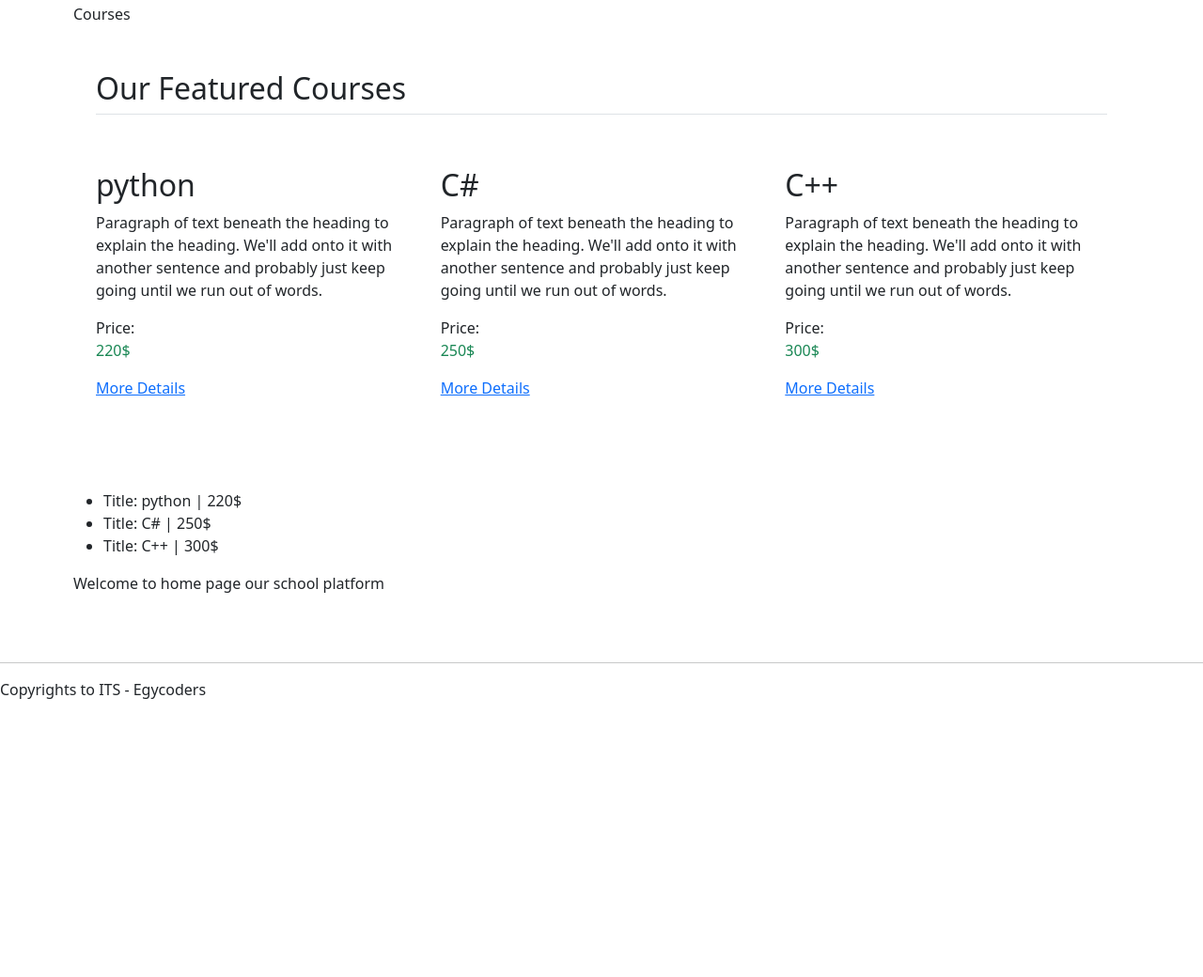
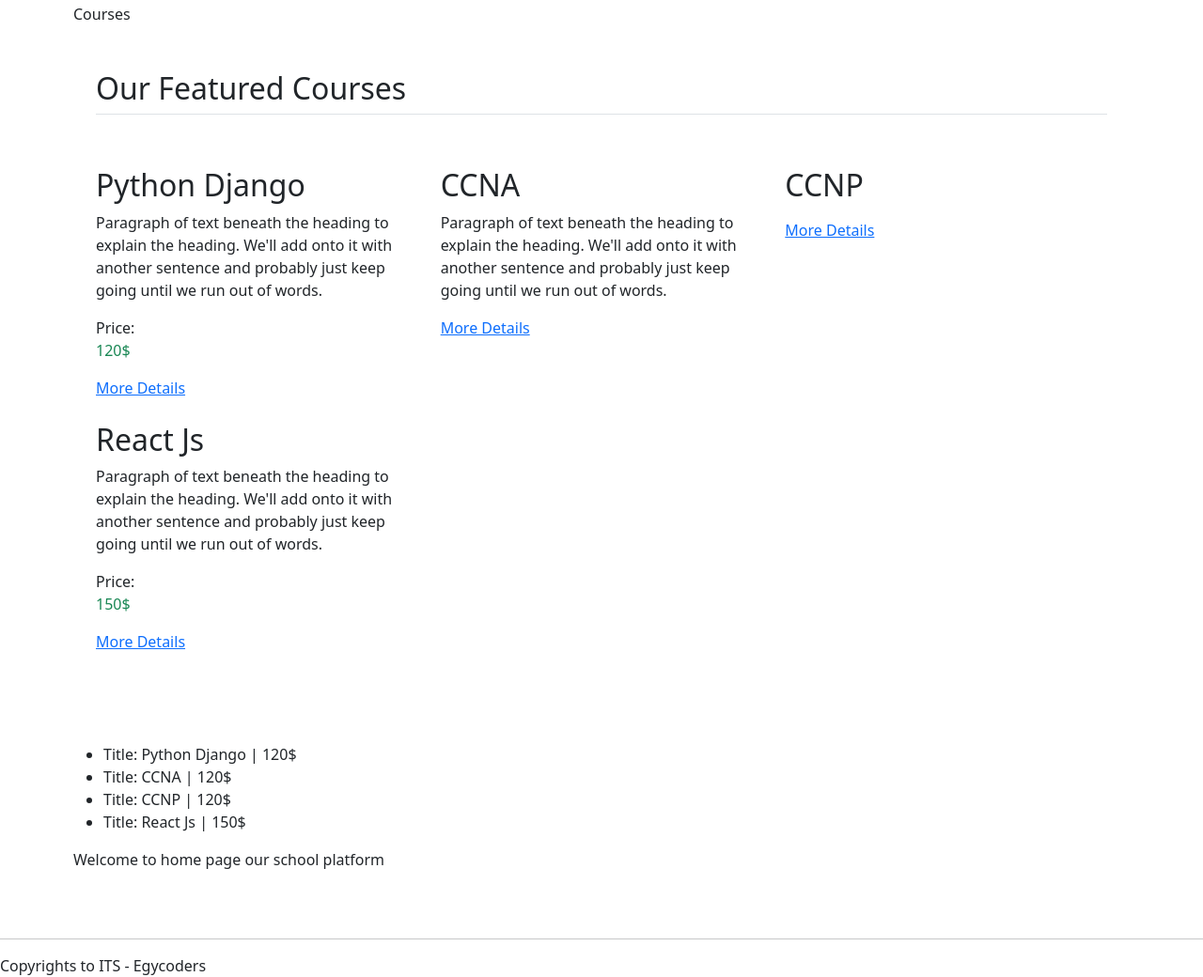
Before and after one commit to egy-coders/school, a Django app: page / in a window 1280 px wide. Shown: the part 321-1361 px from the top of the page at 94% size. Before the commit the page ends 1065 px from the top, so only its background shows below. Run offline with Django 5.2, Linux system fonts and the light colour scheme; data comes from the database, SQL or seed files in the repository; some libraries are stand-ins or nearby versions.

Commit message:
Session10

```diff
--- a/core/admin.py
+++ b/core/admin.py
@@ -7,3 +7,4 @@
 admin.site.register(Course)
 admin.site.register(Student)
 admin.site.register(Profile)
+admin.site.register(StudentCourse)
--- a/core/models.py
+++ b/core/models.py
@@ -54,6 +54,8 @@
 course1.student_set.all() # default related_name
 course1.students.all() # related_name = students
 
+through=""
+
 """
 
 class Cat(models.Model): # Parent Super One side
@@ -71,6 +73,10 @@
     cat = models.ForeignKey(Cat, on_delete=models.SET_NULL, related_name="courses", null=True) # cat_id
     title = models.CharField(max_length=200)
     level = models.CharField(choices=LEVEL_CHOICES)
+    description = models.TextField(null=True, blank=True)
+    price = models.IntegerField()
+    featured = models.BooleanField(default=False) # course not featured
+    image = models.ImageField(upload_to='course_images', null=True, blank=True)
     # students =
 
     def __str__(self):
@@ -87,12 +93,24 @@
     name = models.CharField(max_length=200)
     dob = models.DateField(blank=True, null=True)
     grade = models.CharField(choices=GRADE_CHOICES)
-    courses = models.ManyToManyField(Course, related_name='students')
+    courses = models.ManyToManyField(Course, through='StudentCourse', related_name='students')
 
+    def __str__(self):
+        return f"{self.name}"
+
+class StudentCourse(models.Model):
+    # id
+    student = models.ForeignKey(Student, on_delete=models.CASCADE) # student_id
+    course = models.ForeignKey(Course, on_delete=models.CASCADE)   # course_id
+    score = models.DecimalField(max_digits=5, decimal_places=2) # 100.00
+
+    class Meta: # options
+        verbose_name = 'Enrollement'
+        unique_together = ('student', 'course')
 
 
     def __str__(self):
-        return f"{self.name}"
+        return f"{self.student} - {self.course} - {self.score}"
 
 class Profile(models.Model):
     student = models.OneToOneField(Student, on_delete=models.CASCADE)
--- a/core/templates/home.html
+++ b/core/templates/home.html
@@ -127,17 +127,28 @@
         <h2 class="pb-2 border-bottom">Our Featured Courses</h2>
         <div class="row g-4 py-5 row-cols-1 row-cols-lg-3">
             {% for course in courses %}
+            {% if course.featured %}
             <div class="feature col">
                 <div class="feature-icon bg-primary bg-gradient">
                 </div>
                 <h2>{{course.title}}</h2>
-                <p>Paragraph of text beneath the heading to explain the heading. We'll add onto it with another sentence
-                    and probably just keep going until we run out of words.</p>
+                <p>{{course.description}}</p>
                 Price: <p class="text-success">{{course.price}}$</p>
-                <a href="#" class="icon-link">
+                <a href="{% url 'course' course.title %}" class="icon-link">
                     More Details
                 </a>
             </div>
+            {% else %}
+            <div class="feature col">
+                <div class="feature-icon bg-primary bg-gradient">
+                </div>
+                <h2>{{course.title}}</h2>
+                <p>{{course.description}}</p>
+                <a href="{% url 'course' course.title %}" class="icon-link">
+                    More Details
+                </a>
+            </div>
+            {% endif %}
             {% endfor %}
         </div>
     </div>
--- a/core/urls.py
+++ b/core/urls.py
@@ -8,4 +8,5 @@
     path('course/<int:id>/', course, name='course'),
     path('profile/', student_profile, name='student_profile'),
     path('login/', login_page, name='login'),
+    path('courses/<str:course_title>/', course, name='course'),
 ]
--- a/core/views.py
+++ b/core/views.py
@@ -1,5 +1,6 @@
 from django.shortcuts import render
 from django.shortcuts import HttpResponse
+from .models import *
 
 # Create your views (controller) here.
 """
@@ -12,27 +13,10 @@
 
 def home_page(request):
     # return HttpResponse('Home Page')
-    courses = [
-        {
-            'id':1,
-            'title':'python',
-            'price':220
-        },
-        {
-            'id':2,
-            'title':'C#',
-            'price':250
-        },
-        {
-            'id':3,
-            'title':'C++',
-            'price':300
-        },
-    ]
-    # Model Courses
+    # courses = Course.objects.filter(featured=True)[:1] # limit items
+    courses = Course.objects.all()
     context = {
         'page_title' : 'Home Page',
-
         'courses':courses
     }
     return render(request, 'home.html', context)
@@ -61,3 +45,13 @@
 
 def student_profile(request):
     return render(request, 'students/profile.html')
+
+
+def course(request, course_title):
+    course = Course.objects.get(title=course_title) # more than one record - error
+    context = {
+        'course':course,
+        'page_title' : course.title
+    }
+
+    return render(request, 'course.html', context)
--- a/school/settings.py
+++ b/school/settings.py
@@ -140,6 +140,11 @@
 
 STATIC_URL = '/static/'
 
+import os
+
+MEDIA_URL = '/media/'
+MEDIA_ROOT = os.path.join(BASE_DIR, 'media/')
+
 # Default primary key field type
 # https://docs.djangoproject.com/en/5.2/ref/settings/#default-auto-field
 
```
Also changed, not shown: core/templates/course.html (added, +15 -0 lines), core/migrations/0001_initial.py, core/migrations/0002_alter_cat_name_alter_course_cat.py (deleted), core/migrations/0002_alter_studentcourse_options_and_more.py (added), core/migrations/0003_course_description_course_price.py (added), core/migrations/0003_student_profile.py (deleted), core/migrations/0004_course_featured.py (added), core/migrations/0004_student_courses.py (deleted), core/migrations/0005_course_image.py (added), db-backup2.sqlite3 (added), db.sqlite3, media/course_images/5.webp (added), media/course_images/5_K13KX95.webp (added), videos/folder2/file1.txt (deleted).
